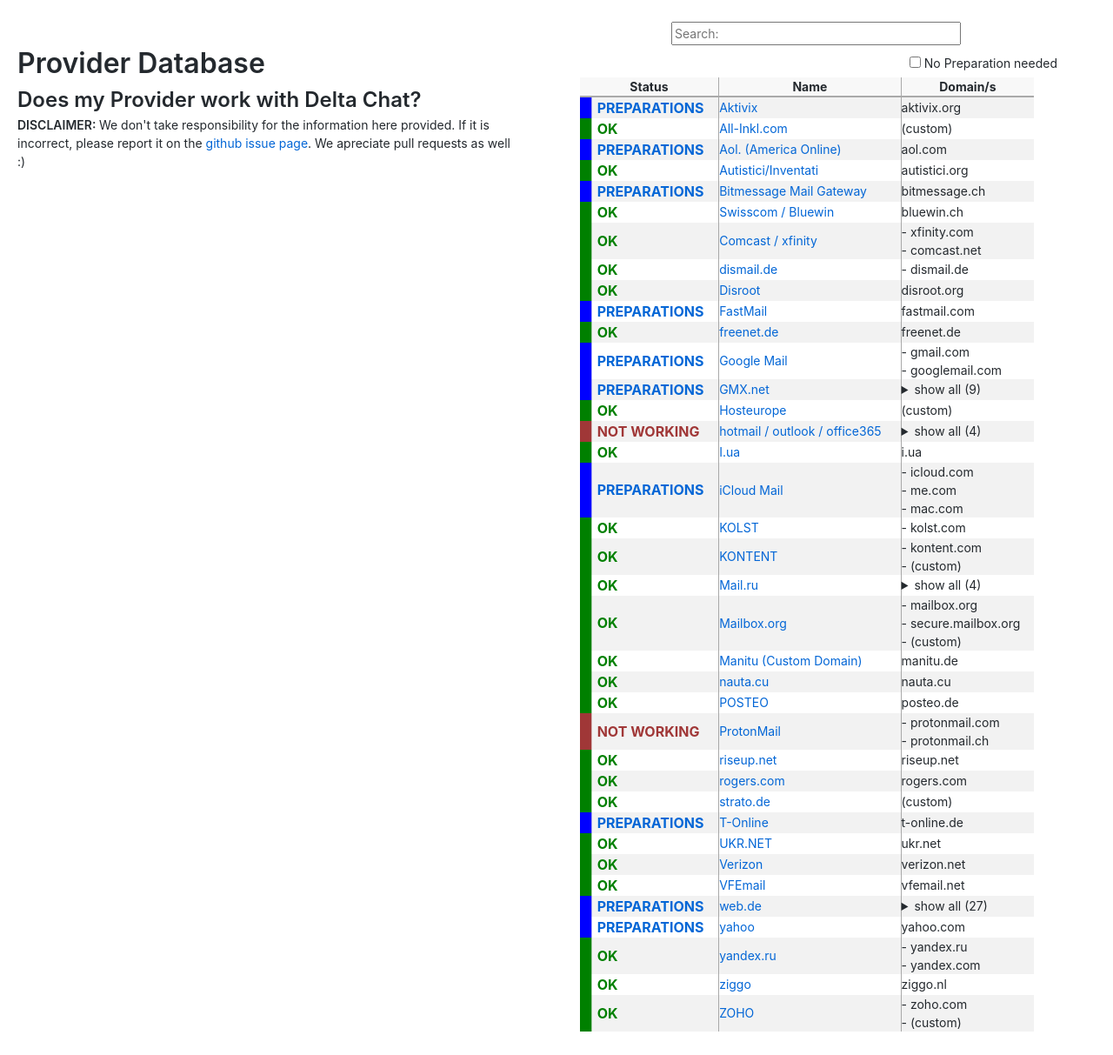
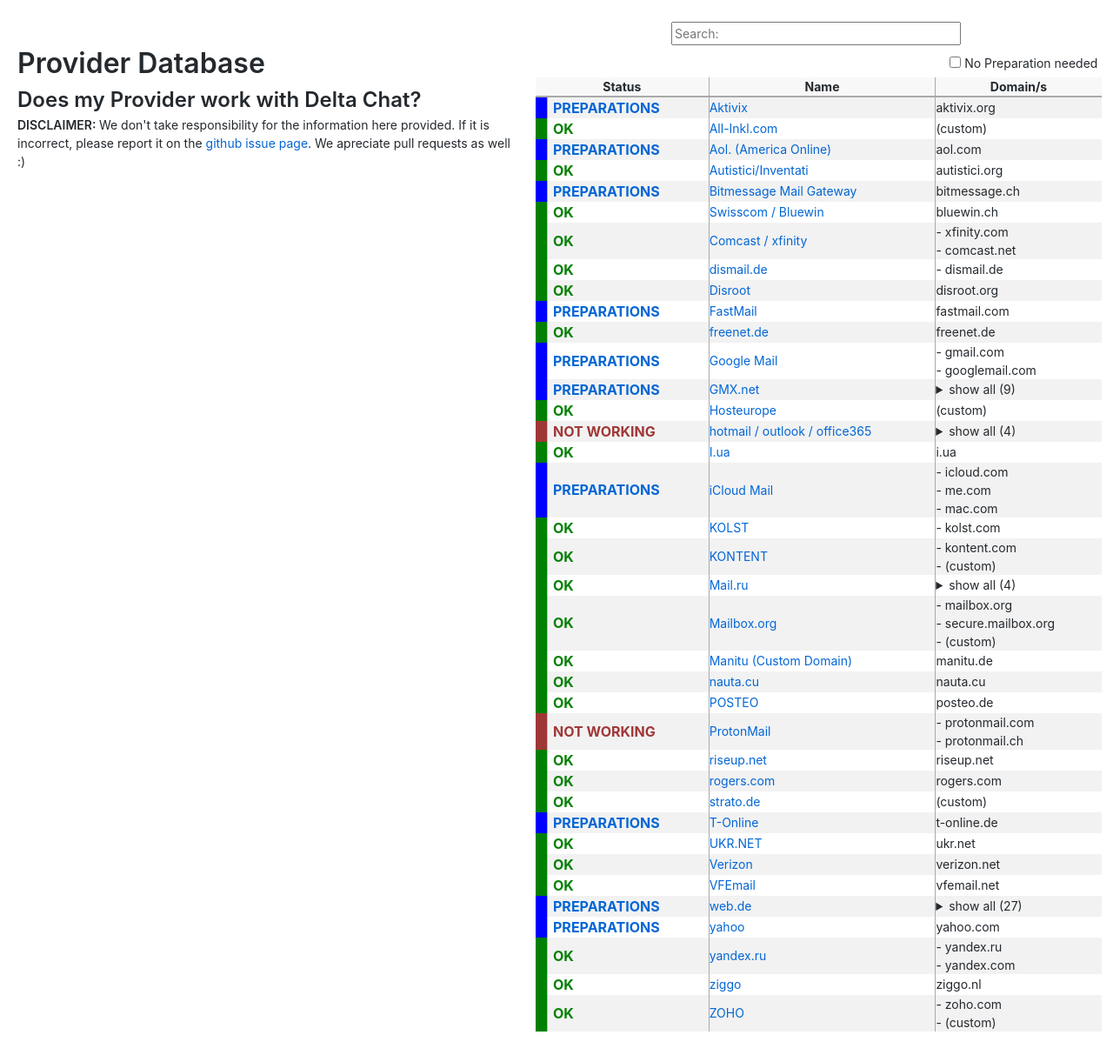
Before and after one commit to deltachat/provider-db, a Jekyll site: the page built from index.html, in a window 1280 px wide. Shown: the whole page at 87% size. Built offline with Jekyll 4.4.1, drawn with Linux system fonts in a browser that asks for light colours.

Commit message:
screen width optimisaztions

```diff
--- a/assets/styles.css
+++ b/assets/styles.css
@@ -128,8 +128,8 @@
         margin-top: 35px;
     }
     .table {
-        width: 45%;
-        margin-left: 50%;
+        width: 55%;
+        margin-left: 45%;
     }
   .status-ok {
       color: var(--color-works);
@@ -245,6 +245,7 @@
     text-align: right;
     float: right;
     margin-top: -35px;
+    margin-right: 2.5%;
   }
   h2 {
     margin-bottom: 50px;
@@ -252,8 +253,17 @@
 
   body>div, body>p, body>h2 { margin: 1em; }
 }
-@media only screen and (max-width: 1548px) {
+@media only screen and (max-width: 1300px) {
     .filter {
         margin-top: 0px;
       }
 }
+@media only screen and (max-width: 860px) {
+    main {
+        width: 90%;
+    }
+    .table {
+        width: 100%;
+        margin-left: 0px;
+    }
+}
```
